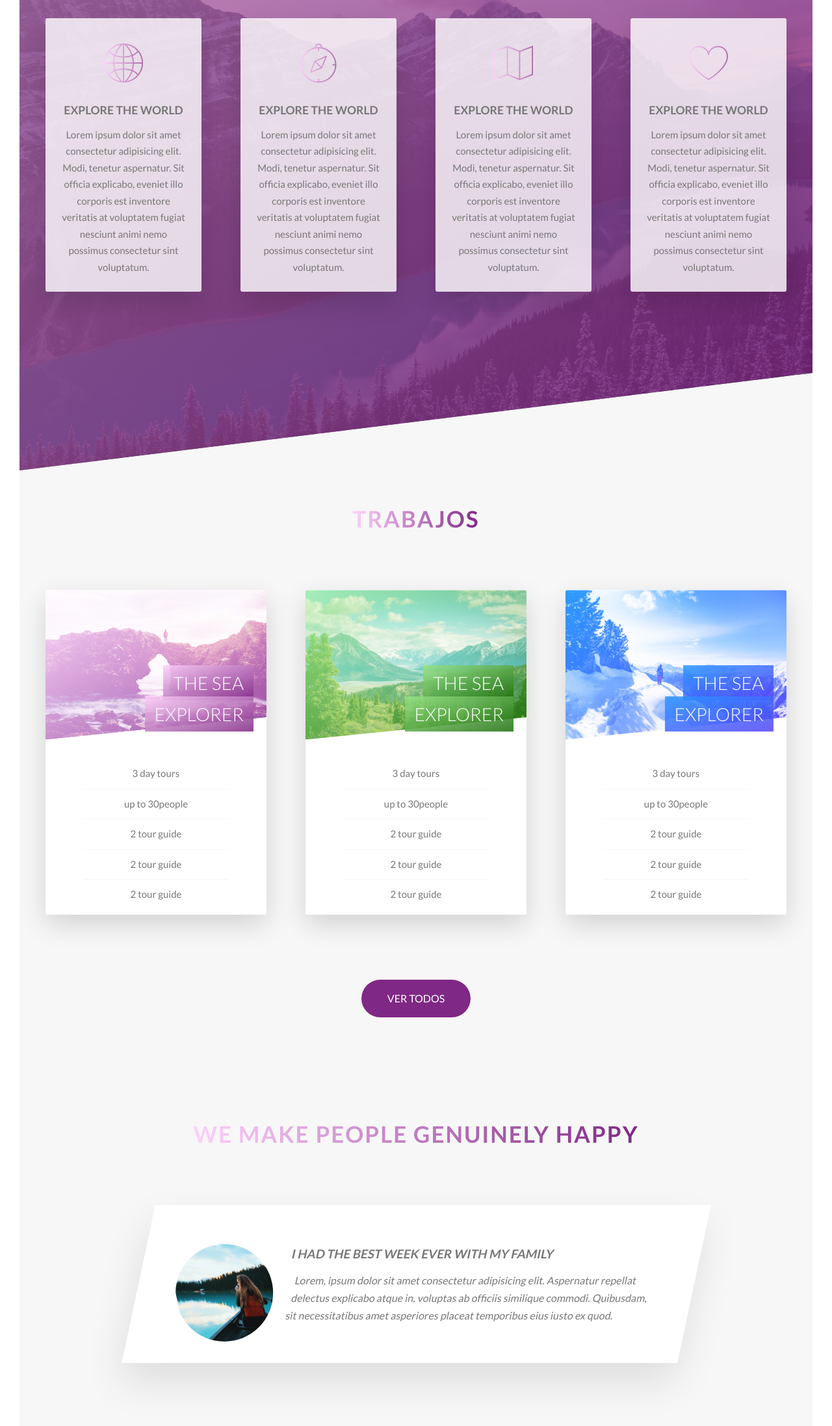
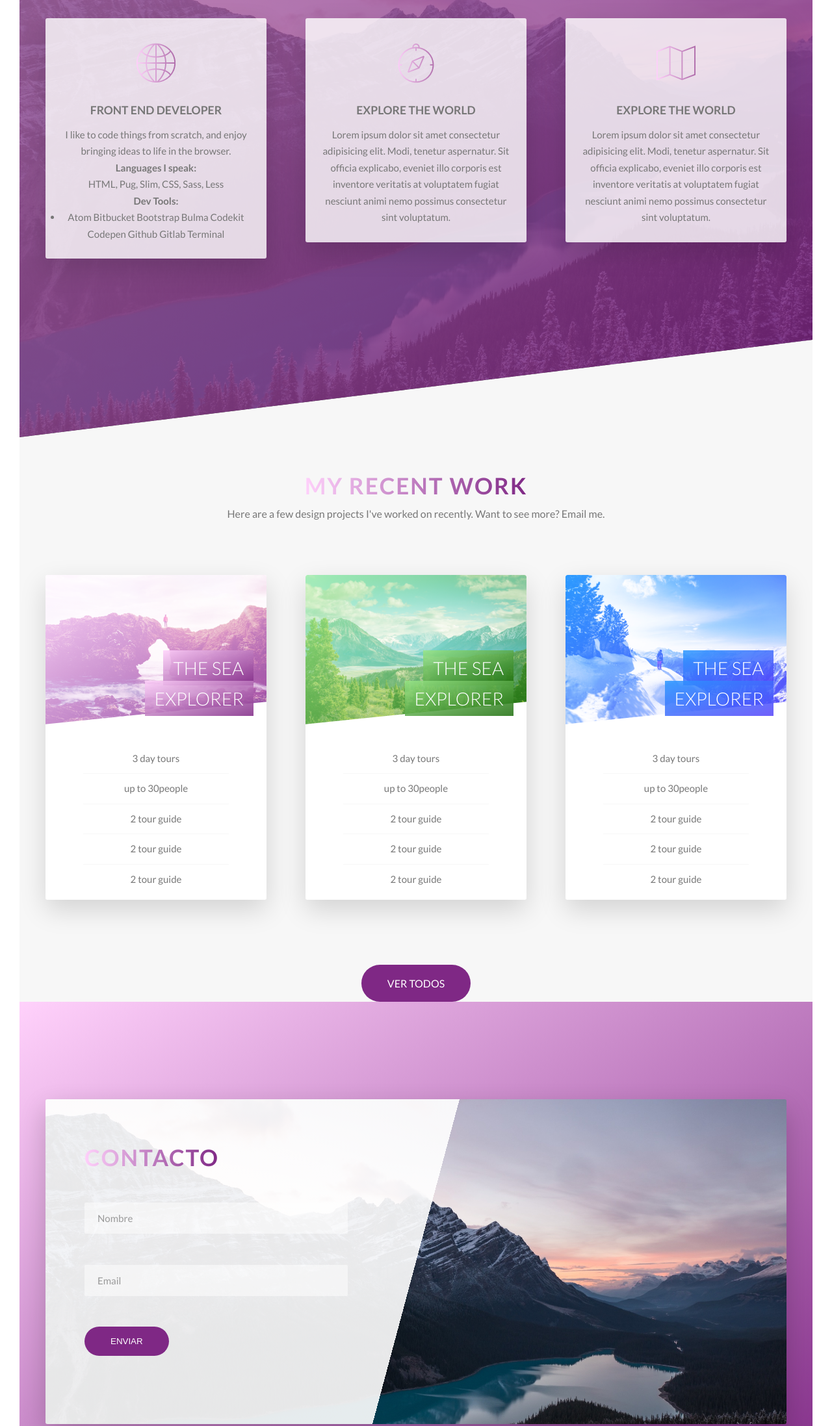
Before and after one commit to AranBeitia/portfolio, a website: page index.html in a window 1280 px wide. Shown: the part 1630-3825 px from the top of the page at 65% size. Drawn offline with Linux system fonts and the light colour scheme.

Commit message:
add form

```diff
--- a/index.html
+++ b/index.html
@@ -55,16 +55,28 @@
     </section>
     <section class="section-features">
       <div class="row">
-        <div class="col-1-of-4">
+        <div class="col-1-of-3">
           <div class="feature-box">
             <i class="feature-box__icon icon-basic-world"></i>
-            <h3 class="heading-tertiary u-margin-bottom-small">Explore the world</h3>
-            <p>Lorem ipsum dolor sit amet consectetur adipisicing elit. Modi, tenetur
-              aspernatur. Sit officia explicabo, eveniet illo corporis est inventore veritatis at voluptatem fugiat
-              nesciunt animi nemo possimus consectetur sint voluptatum.</p>
+            <h3 class="heading-tertiary u-margin-bottom-small">Front end developer</h3>
+            <p>I like to code things from scratch, and enjoy bringing ideas to life in the browser.</p>
+            <h4>Languages I speak:</h4>
+            <p>HTML, Pug, Slim, CSS, Sass, Less</p>
+            <h4>Dev Tools:</h4>
+            <ul>
+              <li>Atom
+                Bitbucket
+                Bootstrap
+                Bulma
+                Codekit
+                Codepen
+                Github
+                Gitlab
+                Terminal</li>
+            </ul>
           </div>
         </div>
-        <div class="col-1-of-4">
+        <div class="col-1-of-3">
           <div class="feature-box">
             <i class="feature-box__icon icon-basic-compass"></i>
             <h3 class="heading-tertiary u-margin-bottom-small">Explore the world</h3>
@@ -73,18 +85,9 @@
               nesciunt animi nemo possimus consectetur sint voluptatum.</p>
           </div>
         </div>
-        <div class="col-1-of-4">
+        <div class="col-1-of-3">
           <div class="feature-box">
             <i class="feature-box__icon icon-basic-map"></i>
-            <h3 class="heading-tertiary u-margin-bottom-small">Explore the world</h3>
-            <p>Lorem ipsum dolor sit amet consectetur adipisicing elit. Modi, tenetur
-              aspernatur. Sit officia explicabo, eveniet illo corporis est inventore veritatis at voluptatem fugiat
-              nesciunt animi nemo possimus consectetur sint voluptatum.</p>
-          </div>
-        </div>
-        <div class="col-1-of-4">
-          <div class="feature-box">
-            <i class="feature-box__icon icon-basic-heart"></i>
             <h3 class="heading-tertiary u-margin-bottom-small">Explore the world</h3>
             <p>Lorem ipsum dolor sit amet consectetur adipisicing elit. Modi, tenetur
               aspernatur. Sit officia explicabo, eveniet illo corporis est inventore veritatis at voluptatem fugiat
@@ -95,7 +98,8 @@
     </section>
     <section class="section-tours">
       <div class="u-center-text u-margin-bottom-big">
-        <h2 class="heading-secondary">Trabajos</h2>
+        <h2 class="heading-secondary">My Recent Work</h2>
+        <p>Here are a few design projects I've worked on recently. Want to see more? Email me.</p>
       </div>
       <div class="row">
         <div class="col-1-of-3">
@@ -190,20 +194,26 @@
         <a href="#" class="btn btn--magenta">Ver todos</a>
       </div>
     </section>
-    <section class="section-stories">
-      <div class="u-center-text u-margin-bottom-big">
-        <h2 class="heading-secondary">We make people genuinely happy</h2>
-      </div>
+    <section class="section-book">
       <div class="row">
-        <div class="story">
-          <figure class="story__shape">
-            <img src="img/nat-8.jpg" alt="Person on a tour" class="story__img" />
-          </figure>
-          <div class="story__text">
-            <h3 class="heading-tertiary u-margin-bottom-small">I had the best week ever with my family</h3>
-            <p>Lorem, ipsum dolor sit amet consectetur adipisicing elit. Aspernatur repellat delectus explicabo atque
-              in, voluptas ab officiis similique commodi. Quibusdam, sit necessitatibus amet asperiores placeat
-              temporibus eius iusto ex quod.</p>
+        <div class="book">
+          <div class="book__form">
+            <form action="#" class="form">
+              <div class="u-margin-bottom-medium">
+                <h2 class="heading-secondary">Contacto</h2>
+              </div>
+              <div class="form__group">
+                <input type="text" id="name" class="form__input" placeholder="Nombre" required>
+                <label for="name" class="form__label">Nombre</label>
+              </div>
+              <div class="form__group">
+                <input type="email" id="email" class="form__input" placeholder="Email" required>
+                <label for="email" class="form__label">Email</label>
+              </div>
+              <div class="form__group">
+                <button class="btn btn--magenta">Enviar</button>
+              </div>
+            </form>
           </div>
         </div>
       </div>
--- a/sass/base/_utilities.scss
+++ b/sass/base/_utilities.scss
@@ -1,9 +1,7 @@
-.u-center-text {
-  text-align: center;
-}
+.u-center-text { text-align: center !important; }
 
-.u-margin-bottom-small { margin-bottom: 1rem; }
-.u-margin-bottom-medium { margin-bottom: 4rem; }
-.u-margin-bottom-big { margin-bottom: 8rem; }
+.u-margin-bottom-small { margin-bottom: 1rem !important; }
+.u-margin-bottom-medium { margin-bottom: 4rem !important; }
+.u-margin-bottom-big { margin-bottom: 8rem !important; }
 
-.u-margin-top-big { margin-top: 8rem; }
+.u-margin-top-big { margin-top: 8rem !important; }
--- a/sass/components/_button.scss
+++ b/sass/components/_button.scss
@@ -1,4 +1,5 @@
 .btn {
+  &,
   &:link,
   &:visited {
     display: inline-block;
@@ -8,6 +9,8 @@
     padding: 1.5rem 4rem;
     border-radius: 10rem;
     transition: all .2s;
+    border: none;
+    cursor: pointer;
   }
 
   &:hover {
@@ -20,7 +23,9 @@
     }
   }
 
-  &:active {
+  &:active,
+  &:focus {
+    outline: none;
     transform: translateY(-.1rem);
     box-shadow: 0 .5rem 1rem rgba($color-black, .2);
   }
--- /dev/null
+++ b/sass/components/_form.scss
@@ -0,0 +1,48 @@
+.form {
+  &__group:not(:last-child) {
+    margin-bottom: 2rem;
+  }
+
+  &__input {
+    font-size: 1.5rem;
+    font-family: inherit;
+    padding: 1.5rem 2rem;
+    border-radius: 2px;
+    background-color: rgba($color-white, .5);
+    border: none;
+    border-bottom: transparent;
+    width: 90%;
+    display: block;
+    color: inherit;
+    transition: all .3s;
+
+    &:focus {
+      outline: 0;
+      box-shadow: 0 1rem 2rem rgba($color-black, .1);
+      border-bottom: 3px solid $color-primary;
+
+      &:invalid {
+        border-bottom: 3px solid $color-error;
+      }
+    }
+
+    &::-webkit-input-placeholder {
+      color: $color-grey-dark;
+    }
+  }
+
+  &__label {
+    font-size: 1.2rem;
+    font-weight: 700;
+    margin-left: 2rem;
+    margin-top: .7rem;
+    display: block;
+    transition: all .3s;
+  }
+
+  &__input:placeholder-shown + &__label {
+    opacity: 0;
+    visibility: hidden;
+    transform: translateY(-4rem);
+  }
+}
--- a/sass/main.scss
+++ b/sass/main.scss
@@ -10,6 +10,7 @@
 @import 'components/button';
 @import 'components/card';
 @import 'components/composition';
+@import 'components/form';
 @import 'components/feature-box';
 @import 'components/story';
 
--- a/sass/pages/_home.scss
+++ b/sass/pages/_home.scss
@@ -30,3 +30,31 @@
   padding: 15rem 0;
   background-color: $color-grey-light;
 }
+
+.section-book {
+  padding: 15rem 0;
+  background-image: linear-gradient(
+    to right bottom,
+    $color-primary-light,
+    $color-primary-dark
+  );
+}
+
+.book {
+  background-image: linear-gradient(
+    105deg,
+    rgba($color-white, .9) 0%,
+    rgba($color-white, .9) 50%,
+    transparent 50%
+  ),
+    url(../img/nat-4.jpg);
+  background-size: 100%;
+  height: 50rem;
+  border-radius: 3px;
+  box-shadow: 0 1.5rem 4rem rgba($color-black, .2);
+
+  &__form {
+    width: 50%;
+    padding: 6rem;
+  }
+}
```
Also changed, not shown: css/style.css.
